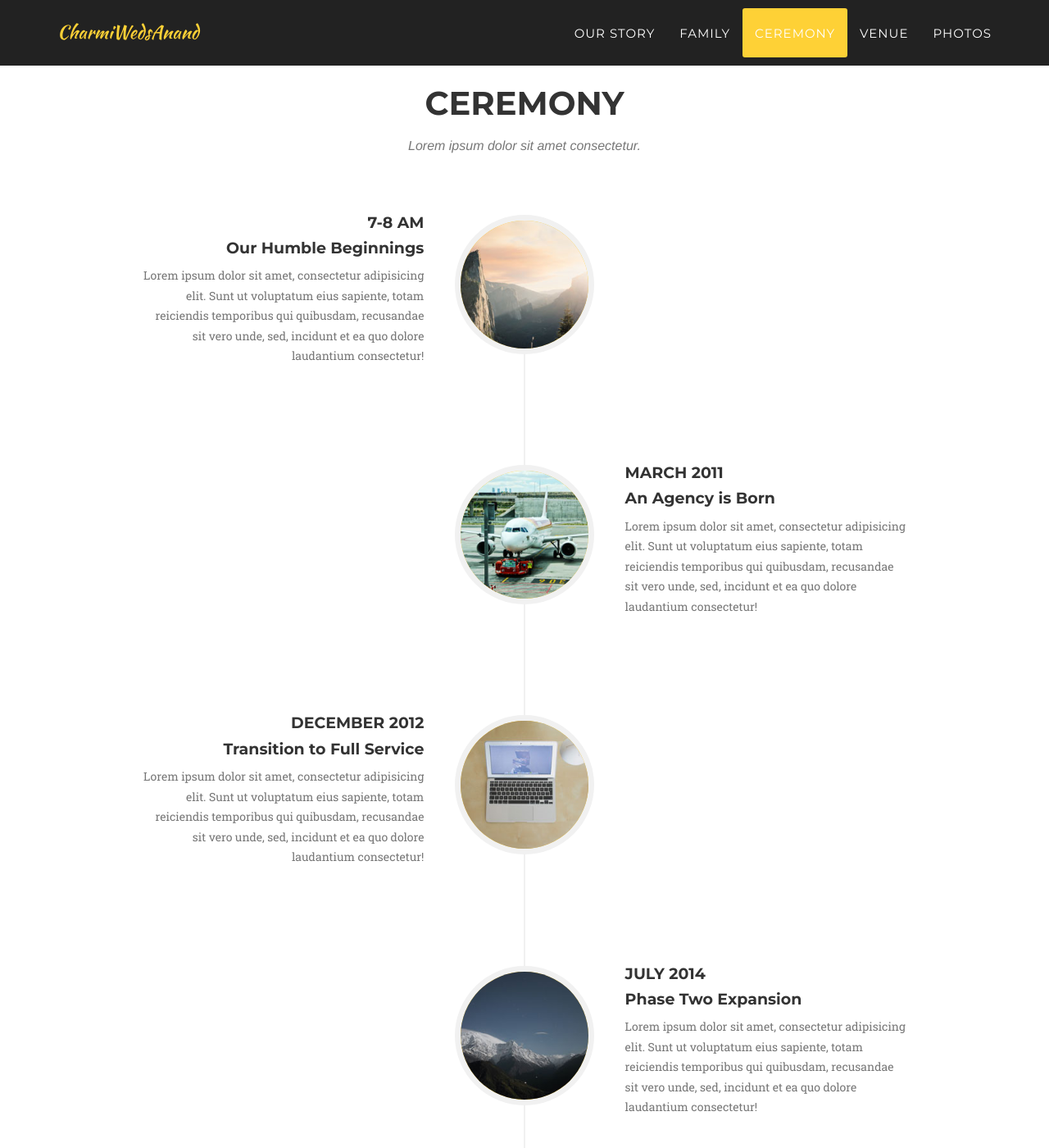
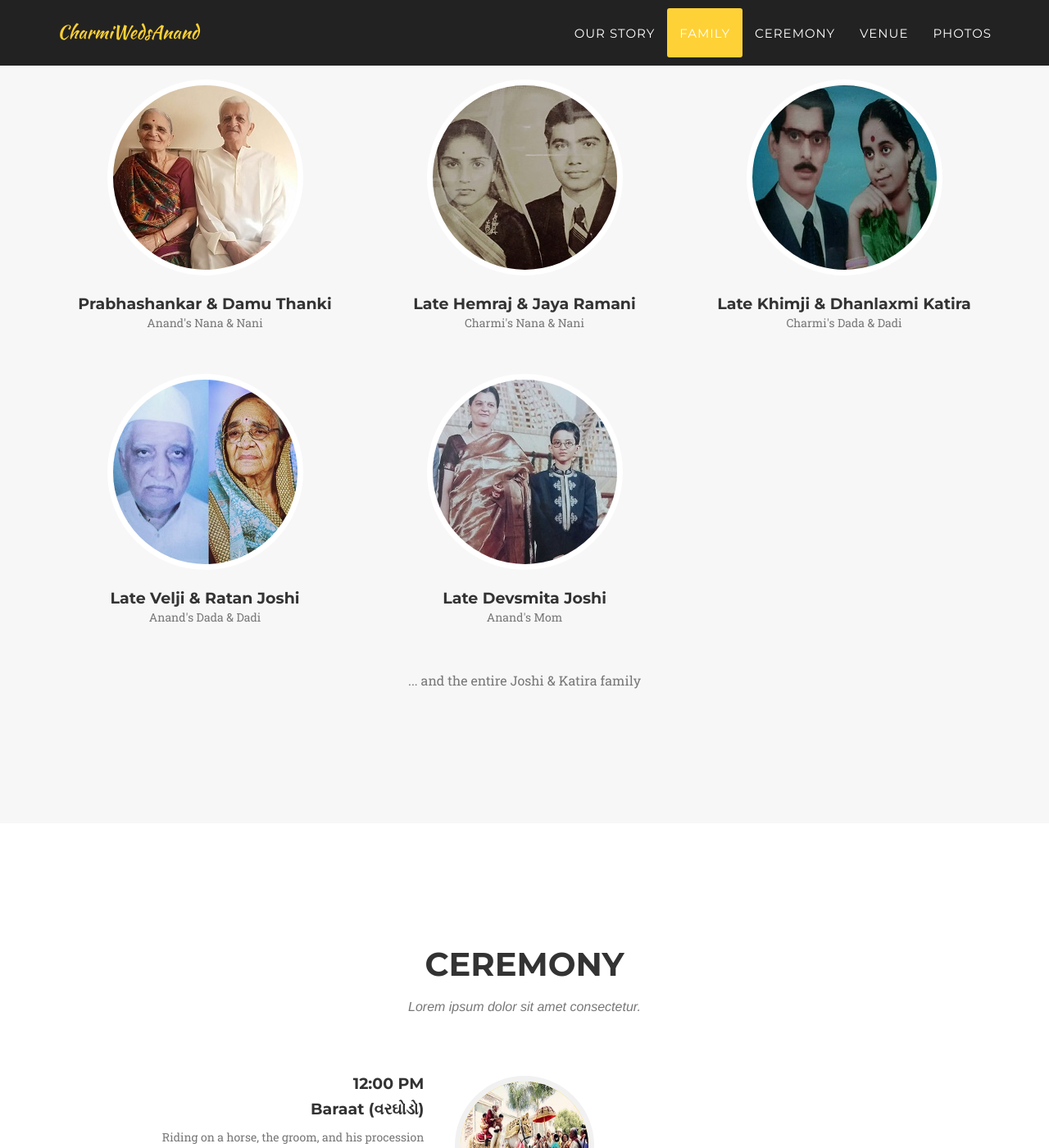
Before and after one commit to anandjoshi91/charmiwedsanand, a Jekyll site: the page built from index.html, in a window 1280 px wide and 1400 px high, scrolled down 2102 px. Shown: the whole window at 82% size. Built offline with Jekyll 4.4.1, drawn with Linux system fonts in a browser that asks for light colours; some web fonts are replaced; some of the changed text lies outside the part shown.

Commit message:
wedding website

```diff
--- a/_config.yml
+++ b/_config.yml
@@ -7,7 +7,9 @@ description: "Charmi Weds Anand"
 
 
 # Family members
+
 people:
+
 - name: Hasmukh & Shobhana Joshi
   pic: 1
   relation: Anand's Parents
@@ -16,10 +18,42 @@ people:
   pic: 2
   relation: Charmi's Parents
 
+- name: Beena & Siddharth Thanki
+  pic: 4
+  relation: Anand's younger sister & family
+
 - name: Parth Katira
   pic: 3
   relation: Charmi's Brother
 
+- name: Anita & Jigar Thanki
+  pic: 5
+  relation: Anand's elder sister & family
+
+- name: Sanjay & Nehal Thanki
+  pic: 6
+  relation: Anand's Nani & Family
+
+- name: Prabhashankar & Damu Thanki
+  pic: 7
+  relation: Anand's Nana & Nani
+
+- name: Late Hemraj & Jaya Ramani
+  pic: 8
+  relation: Charmi's Nana & Nani
+
+- name: Late Khimji & Dhanlaxmi Katira
+  pic: 9
+  relation: Charmi's Dada & Dadi
+
+- name: Late Velji & Ratan Joshi
+  pic: 10
+  relation: Anand's Dada & Dadi
+
+- name: Late Devsmita Joshi
+  pic: 11
+  relation: Anand's Mom
+
 # Build settings
 markdown: kramdown
 permalink: pretty
--- a/_includes/ceremony.html
+++ b/_includes/ceremony.html
@@ -16,11 +16,11 @@
                             </div>
                             <div class="timeline-panel">
                                 <div class="timeline-heading">
-                                    <h4>7-8 am</h4>
-                                    <h4 class="subheading">Our Humble Beginnings</h4>
+                                    <h4>12:00 pm</h4>
+                                    <h4 class="subheading">Baraat (વરઘોડો)</h4>
                                 </div>
                                 <div class="timeline-body">
-                                    <p class="text-muted">Lorem ipsum dolor sit amet, consectetur adipisicing elit. Sunt ut voluptatum eius sapiente, totam reiciendis temporibus qui quibusdam, recusandae sit vero unde, sed, incidunt et ea quo dolore laudantium consectetur!</p>
+                                    <p class="text-muted">Riding on a horse, the groom, and his procession marches their way towards the eagerly waiting bride and her family. A colorful show of music,dance, and crackers marks the grand beginning of this wedding day.</p>
                                 </div>
                             </div>
                         </li>
@@ -30,11 +30,11 @@
                             </div>
                             <div class="timeline-panel">
                                 <div class="timeline-heading">
-                                    <h4>March 2011</h4>
-                                    <h4 class="subheading">An Agency is Born</h4>
+                                    <h4>12:30 pm</h4>
+                                    <h4 class="subheading">Wedding Ceremony (હસ્ત મેળાપ)</h4>
                                 </div>
                                 <div class="timeline-body">
-                                    <p class="text-muted">Lorem ipsum dolor sit amet, consectetur adipisicing elit. Sunt ut voluptatum eius sapiente, totam reiciendis temporibus qui quibusdam, recusandae sit vero unde, sed, incidunt et ea quo dolore laudantium consectetur!</p>
+                                    <p class="text-muted">Shower your love and blessings on the groom and the bride who come together to take their vows before the holy fire.</p>
                                 </div>
                             </div>
                         </li>
@@ -44,11 +44,11 @@
                             </div>
                             <div class="timeline-panel">
                                 <div class="timeline-heading">
-                                    <h4>December 2012</h4>
-                                    <h4 class="subheading">Transition to Full Service</h4>
+                                    <h4>1:00 pm</h4>
+                                    <h4 class="subheading">Lunch</h4>
                                 </div>
                                 <div class="timeline-body">
-                                    <p class="text-muted">Lorem ipsum dolor sit amet, consectetur adipisicing elit. Sunt ut voluptatum eius sapiente, totam reiciendis temporibus qui quibusdam, recusandae sit vero unde, sed, incidunt et ea quo dolore laudantium consectetur!</p>
+                                    <p class="text-muted">Treat your taste buds to some delicious Indian cuisines.</p>
                                 </div>
                             </div>
                         </li>
@@ -58,19 +58,33 @@
                             </div>
                             <div class="timeline-panel">
                                 <div class="timeline-heading">
-                                    <h4>July 2014</h4>
-                                    <h4 class="subheading">Phase Two Expansion</h4>
+                                    <h4>3:00 pm</h4>
+                                    <h4 class="subheading">Reception (રિસેપ્શન)</h4>
                                 </div>
                                 <div class="timeline-body">
-                                    <p class="text-muted">Lorem ipsum dolor sit amet, consectetur adipisicing elit. Sunt ut voluptatum eius sapiente, totam reiciendis temporibus qui quibusdam, recusandae sit vero unde, sed, incidunt et ea quo dolore laudantium consectetur!</p>
+                                    <p class="text-muted">Greet the newlyweds with your love and blessings.</p>
                                 </div>
                             </div>
                         </li>
                         <li class="timeline-inverted">
+                                <div class="timeline-image">
+                                    <img class="img-circle img-responsive" src="img/about/5.jpg" alt="">
+                                </div>
+                                <div class="timeline-panel">
+                                    <div class="timeline-heading">
+                                        <h4>4:00 pm</h4>
+                                        <h4 class="subheading">Bidaai (વિદાઈ)</h4>
+                                    </div>
+                                    <div class="timeline-body">
+                                        <p class="text-muted">Time for the bride to bid farewell to her family. An emotional moment filled with mixed feelings as she walks away from her family to be part of his prince's journey.</p>
+                                    </div>
+                                </div>
+                            </li>
+                        <li class="timeline-inverted">
                             <div class="timeline-image">
                                 <h4>Be Part
                                     <br>Of Our
-                                    <br>Story!</h4>
+                                    <br>Celebration!</h4>
                             </div>
                         </li>
                     </ul>
--- a/_includes/family.html
+++ b/_includes/family.html
@@ -20,7 +20,7 @@
             </div>
             <div class="row">
                 <div class="col-lg-8 col-lg-offset-2 text-center">
-                    <p class="large text-muted">Also thanking and seeking blessings from Suresh & Pushpa Joshi, Hiteish & Prerna Joshi, Hema, Alpa, Mayur, Aparna from Anand's family. XYz from Charmi's family</p>
+                    <p class="large text-muted">... and the entire Joshi & Katira family</p>
                 </div>
             </div>
         </div>
--- a/_includes/venue.html
+++ b/_includes/venue.html
@@ -4,14 +4,14 @@
             <div class="row">
                 <div class="col-lg-12 text-center">
                     <h2 class="section-heading">Venue</h2>
-                    <h3 class="section-subheading text-muted">Lorem ipsum dolor sit amet consectetur.</h3>
+                    <h3 class="section-subheading text-muted">Ravji Jivraj Changdaiwala Hall (Marriage Hall), SNDT Grounds, RAK Road, Kings Circle, Matunga, Mumbai 400019, Mahārāshtra, India</h3>
                 </div>
             </div>
             <div class="row text-center">
-                <p>Venue address here</p>
+
             </div>
             <div class="map-responsive">
-                    <iframe src="https://www.google.com/maps/embed?pb=!1m18!1m12!1m3!1d3771.8026793319223!2d72.85732101490046!3d19.028414687115188!2m3!1f0!2f0!3f0!3m2!1i1024!2i768!4f13.1!3m3!1m2!1s0x3be7cf2f1c800dd3%3A0x1d816ca9fbb7a7fb!2sSNDT+Womens+College%2C+Rafi+Ahmed+Kidwai+Rd%2C+Antop+Hill%2C+Mumbai%2C+Maharashtra+400019%2C+India!5e0!3m2!1sen!2sjp!4v1543156306367" width="600" height="450" frameborder="0" style="border:0" allowfullscreen></iframe>
+                    <iframe src="https://www.google.com/maps/embed?pb=!1m21!1m12!1m3!1d3771.779241648667!2d72.85600031490044!3d19.02944698711465!2m3!1f0!2f0!3f0!3m2!1i1024!2i768!4f13.1!4m6!3e6!4m0!4m3!3m2!1d19.0292678!2d72.85759139999999!5e0!3m2!1sen!2sjp!4v1553321509988" width="600" height="450" frameborder="0" style="border:0" allowfullscreen></iframe>
             </div>
         </div>
     </section>
```
Also changed, not shown: img/about/1.jpg, img/about/11.jpg (added), img/about/2.jpg, img/about/3.jpg, img/about/4.jpg, img/about/5.jpg (added), img/team/10.jpg (added), img/team/11.jpg, img/team/4.jpg (added), img/team/5.jpg (added), img/team/6.jpg (added), img/team/7.jpg (added), img/team/8.jpg (added), img/team/9.jpg (added).
